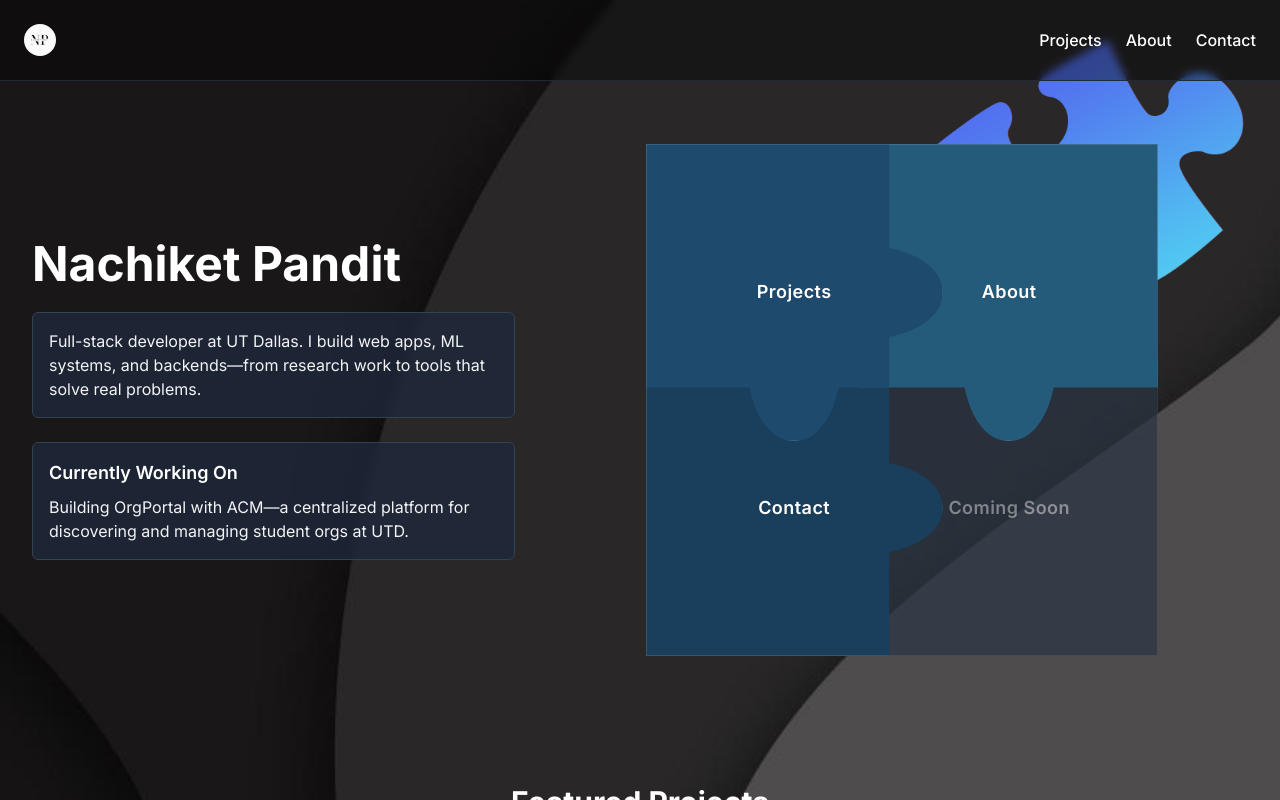
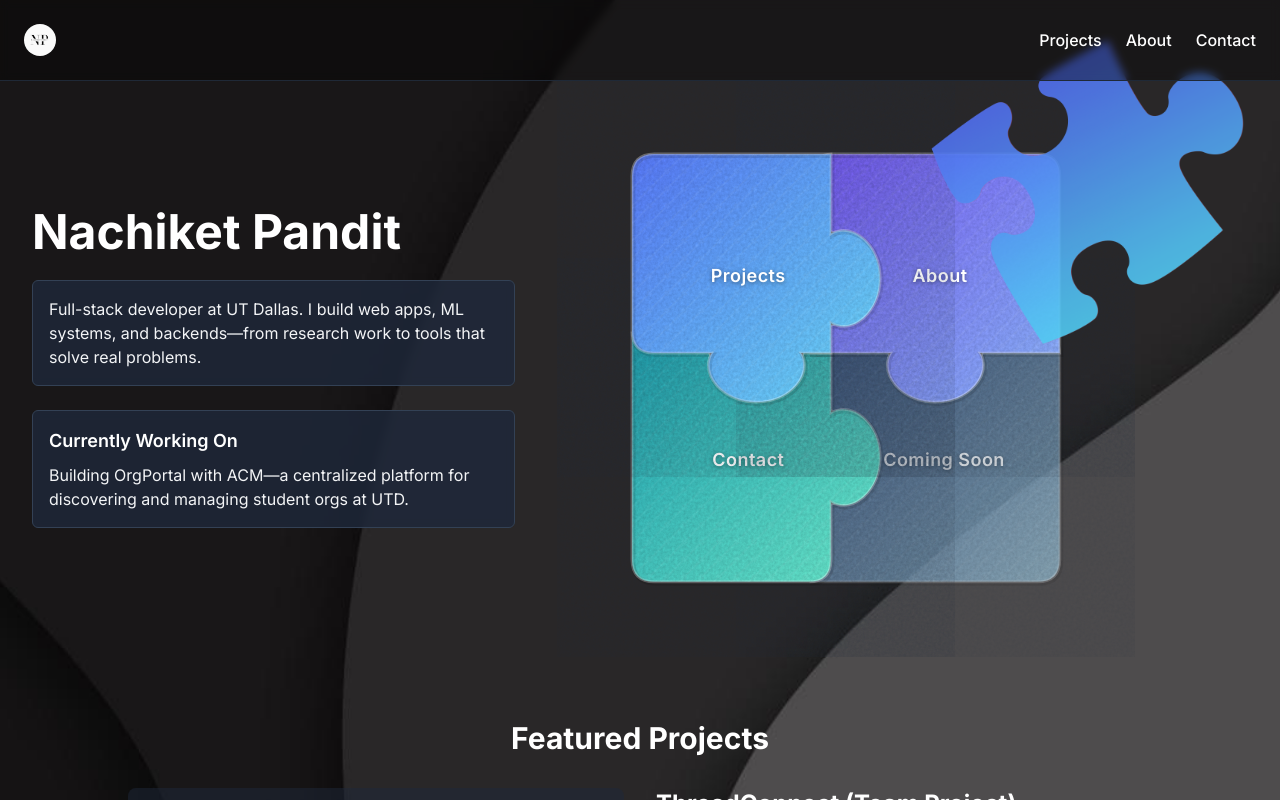
Before and after one commit to nachiketpandit101/portfolio, a Next.js app: page / in a window 1280 px wide. Shown: the top 800 px of the page. Built offline with nearby package versions, Linux system fonts and the light colour scheme.

Commit message:
rounded edges and add puzzle texture

```diff
--- a/src/app/globals.css
+++ b/src/app/globals.css
@@ -43,14 +43,17 @@ body {
 
 /* 2×2 interlocking puzzle board — pieces overlap so tabs seat into sockets */
 .puzzle-board {
-  --puzzle-overlap: 16%;
+  /* Slightly more overlap for fuller round knobs */
+  --puzzle-overlap: 20%;
   --puzzle-size: calc(50% + var(--puzzle-overlap) / 2);
+  overflow: visible;
 }
 
 .puzzle-slot {
   position: absolute;
   width: var(--puzzle-size);
   height: var(--puzzle-size);
+  overflow: visible;
 }
 
 .puzzle-slot-tl {
--- a/src/app/layout.tsx
+++ b/src/app/layout.tsx
@@ -41,24 +41,24 @@ export default function RootLayout({
 
           <main className="flex-grow relative overflow-hidden pt-24">
             {/* Bottom-left puzzle piece */}
-            <div className="absolute bottom-0 left-0 w-96 h-96 z-0">
+            <div className="absolute bottom-0 left-0 w-96 h-96 z-0 pointer-events-none">
               <Image
                 src="/images/puzzlepiece.png"
-                alt="Puzzle piece decoration"
+                alt=""
                 width={384}
                 height={384}
-                className="object-contain"
+                className="object-contain opacity-90"
               />
             </div>
 
-            {/* Top-right puzzle piece */}
-            <div className="absolute top-0 right-0 w-96 h-96 z-0">
+            {/* Top-right decorative piece — above page content, non-interactive */}
+            <div className="absolute top-0 right-0 w-80 h-80 md:w-96 md:h-96 z-20 pointer-events-none">
               <Image
                 src="/images/puzzlepiece.png"
-                alt="Puzzle piece decoration"
+                alt=""
                 width={384}
                 height={384}
-                className="object-contain"
+                className="object-contain opacity-90"
               />
             </div>
 
--- a/src/app/page.tsx
+++ b/src/app/page.tsx
@@ -128,7 +128,7 @@ export default function Home() {
           </div>
         </div>
 
-        <div className="md:col-span-7 flex justify-center md:justify-end">
+        <div className="md:col-span-7 flex justify-center md:justify-end md:pr-20 lg:pr-28">
           <HeroPuzzle />
         </div>
       </section>
--- a/src/components/HeroPuzzle.tsx
+++ b/src/components/HeroPuzzle.tsx
@@ -8,7 +8,7 @@ type PuzzleLink = {
   id: string;
   label: string;
   shape: PuzzleShape;
-  color: string;
+  gradient: string;
   sectionId?: string;
   disabled?: boolean;
   /** Initial scatter offset for the snap-in animation */
@@ -22,7 +22,8 @@ const PIECES: PuzzleLink[] = [
     id: "projects",
     label: "Projects",
     shape: "top-left",
-    color: "#1e4a6e",
+    // Periwinkle → cyan (matches puzzlepiece.png)
+    gradient: "linear-gradient(135deg, #5B7CFF 0%, #6EE3FF 100%)",
     sectionId: "projects-section",
     from: { x: -80, y: -60, rotate: -12 },
     className: "puzzle-slot puzzle-slot-tl",
@@ -31,7 +32,8 @@ const PIECES: PuzzleLink[] = [
     id: "about",
     label: "About",
     shape: "top-right",
-    color: "#245a7a",
+    // Violet → soft sky
+    gradient: "linear-gradient(135deg, #7B5CFF 0%, #8EB8FF 100%)",
     sectionId: "about-section",
     from: { x: 80, y: -60, rotate: 10 },
     className: "puzzle-slot puzzle-slot-tr",
@@ -40,7 +42,8 @@ const PIECES: PuzzleLink[] = [
     id: "contact",
     label: "Contact",
     shape: "bottom-left",
-    color: "#1a3f5c",
+    // Teal → aqua
+    gradient: "linear-gradient(135deg, #1FA8B8 0%, #6EF0D0 100%)",
     sectionId: "contact-section",
     from: { x: -80, y: 70, rotate: 8 },
     className: "puzzle-slot puzzle-slot-bl",
@@ -49,7 +52,8 @@ const PIECES: PuzzleLink[] = [
     id: "soon",
     label: "Coming Soon",
     shape: "bottom-right",
-    color: "#2a3544",
+    // Soft indigo → muted cyan
+    gradient: "linear-gradient(135deg, #4A6FA8 0%, #9BC4D8 100%)",
     disabled: true,
     from: { x: 80, y: 70, rotate: -8 },
     className: "puzzle-slot puzzle-slot-br",
@@ -83,7 +87,7 @@ export default function HeroPuzzle() {
 
   return (
     <motion.div
-      className="puzzle-board relative w-full max-w-lg mx-auto aspect-square"
+      className="puzzle-board relative w-full max-w-md mx-auto aspect-square"
       variants={containerVariants}
       initial="hidden"
       animate="show"
@@ -127,7 +131,7 @@ export default function HeroPuzzle() {
             <PuzzlePiece
               shape={piece.shape}
               label={piece.label}
-              color={piece.color}
+              gradient={piece.gradient}
               disabled={piece.disabled}
               onClick={
                 piece.sectionId
--- a/src/components/PuzzlePiece.tsx
+++ b/src/components/PuzzlePiece.tsx
@@ -11,39 +11,127 @@ export type PuzzleShape =
 type PuzzlePieceProps = {
   shape: PuzzleShape;
   label: string;
-  color?: string;
+  gradient?: string;
   disabled?: boolean;
   onClick?: () => void;
   className?: string;
   children?: ReactNode;
 };
 
+/**
+ * Classic jigsaw: narrow neck + round bulb (mushroom knob), not a parabola.
+ * viewBox padded so tabs (~102) aren’t clipped; sockets mirror knobs.
+ */
 const PATHS: Record<PuzzleShape, string> = {
-  // Flat top/left; tabs on right + bottom
-  "top-left":
-    "M 0,0 H 0.82 V 0.35 C 0.82,0.35 1,0.38 1,0.5 C 1,0.62 0.82,0.65 0.82,0.65 V 0.82 H 0.65 C 0.65,0.82 0.62,1 0.5,1 C 0.38,1 0.35,0.82 0.35,0.82 H 0 Z",
-  // Flat top/right; socket on left; tab on bottom
-  "top-right":
-    "M 0,0 H 1 V 0.82 H 0.65 C 0.65,0.82 0.62,1 0.5,1 C 0.38,1 0.35,0.82 0.35,0.82 H 0 V 0.65 C 0,0.65 0.18,0.62 0.18,0.5 C 0.18,0.38 0,0.35 0,0.35 Z",
-  // Flat bottom/left; socket on top; tab on right
-  "bottom-left":
-    "M 0,0 H 0.35 C 0.35,0 0.38,0.18 0.5,0.18 C 0.62,0.18 0.65,0 0.65,0 H 0.82 V 0.35 C 0.82,0.35 1,0.38 1,0.5 C 1,0.62 0.82,0.65 0.82,0.65 V 1 H 0 Z",
-  // Flat bottom/right; sockets on top + left
-  "bottom-right":
-    "M 0,0 H 0.35 C 0.35,0 0.38,0.18 0.5,0.18 C 0.62,0.18 0.65,0 0.65,0 H 1 V 1 H 0 V 0.65 C 0,0.65 0.18,0.62 0.18,0.5 C 0.18,0.38 0,0.35 0,0.35 Z",
+  // Outer top/left. Tabs right + bottom.
+  "top-left": [
+    "M 9,0",
+    "H 80",
+    "V 32",
+    "C 80,32 86,28 93,34",
+    "C 102,42 102,58 93,66",
+    "C 86,72 80,68 80,68",
+    "V 80",
+    "H 68",
+    "C 68,80 72,86 66,93",
+    "C 58,102 42,102 34,93",
+    "C 28,86 32,80 32,80",
+    "H 9",
+    "Q 0,80 0,71",
+    "V 9",
+    "Q 0,0 9,0",
+    "Z",
+  ].join(" "),
+
+  // Outer top/right. Socket left (mirror of right knob). Tab bottom.
+  "top-right": [
+    "M 9,0",
+    "H 91",
+    "Q 100,0 100,9",
+    "V 80",
+    "H 68",
+    "C 68,80 72,86 66,93",
+    "C 58,102 42,102 34,93",
+    "C 28,86 32,80 32,80",
+    "H 0",
+    "V 68",
+    "C 0,68 6,72 13,66",
+    "C 22,58 22,42 13,34",
+    "C 6,28 0,32 0,32",
+    "V 9",
+    "Q 0,0 9,0",
+    "Z",
+  ].join(" "),
+
+  // Outer bottom/left. Socket top (mirror of bottom knob). Tab right.
+  "bottom-left": [
+    "M 0,0",
+    "H 32",
+    "C 32,0 28,6 34,13",
+    "C 42,22 58,22 66,13",
+    "C 72,6 68,0 68,0",
+    "H 80",
+    "V 32",
+    "C 80,32 86,28 93,34",
+    "C 102,42 102,58 93,66",
+    "C 86,72 80,68 80,68",
+    "V 91",
+    "Q 80,100 71,100",
+    "H 9",
+    "Q 0,100 0,91",
+    "V 0",
+    "Z",
+  ].join(" "),
+
+  // Outer bottom/right. Sockets top + left.
+  "bottom-right": [
+    "M 0,0",
+    "H 32",
+    "C 32,0 28,6 34,13",
+    "C 42,22 58,22 66,13",
+    "C 72,6 68,0 68,0",
+    "H 91",
+    "Q 100,0 100,9",
+    "V 91",
+    "Q 100,100 91,100",
+    "H 0",
+    "V 68",
+    "C 0,68 6,72 13,66",
+    "C 22,58 22,42 13,34",
+    "C 6,28 0,32 0,32",
+    "V 0",
+    "Z",
+  ].join(" "),
 };
+
+const LABEL_OFFSET: Record<PuzzleShape, string> = {
+  "top-left": "translate(-8%, -8%)",
+  "top-right": "translate(6%, -8%)",
+  "bottom-left": "translate(-8%, 6%)",
+  "bottom-right": "translate(6%, 6%)",
+};
+
+function parseGradientColors(gradient: string): [string, string] {
+  const matches = gradient.match(/#[0-9A-Fa-f]{3,8}/g);
+  if (matches && matches.length >= 2) return [matches[0], matches[1]];
+  if (matches && matches.length === 1) return [matches[0], matches[0]];
+  return ["#6B8AFF", "#72E5FF"];
+}
 
 export default function PuzzlePiece({
   shape,
   label,
-  color = "#1e3a5f",
+  gradient = "linear-gradient(135deg, #6B8AFF 0%, #72E5FF 100%)",
   disabled = false,
   onClick,
   className = "",
   children,
 }: PuzzlePieceProps) {
-  const rawId = useId();
-  const clipId = `puzzle-clip-${shape}-${rawId.replace(/:/g, "")}`;
+  const rawId = useId().replace(/:/g, "");
+  const gradId = `pg-${rawId}`;
+  const noiseId = `pn-${rawId}`;
+  const fiberId = `pf-${rawId}`;
+  const [c0, c1] = parseGradientColors(gradient);
   const path = PATHS[shape];
 
   return (
@@ -53,8 +141,8 @@ export default function PuzzlePiece({
       onClick={onClick}
       aria-label={disabled ? `${label} (coming soon)` : `Go to ${label}`}
       className={[
-        "puzzle-piece relative w-full h-full",
-        "focus-visible:outline-none focus-visible:ring-2 focus-visible:ring-sky-400 focus-visible:ring-offset-2 focus-visible:ring-offset-slate-900",
+        "puzzle-piece relative w-full h-full overflow-visible",
+        "focus-visible:outline-none focus-visible:ring-2 focus-visible:ring-sky-300 focus-visible:ring-offset-2 focus-visible:ring-offset-slate-900",
         disabled
           ? "cursor-default"
           : "cursor-pointer hover:brightness-110 active:scale-[0.98] transition-[filter,transform] duration-200",
@@ -62,35 +150,104 @@ export default function PuzzlePiece({
       ].join(" ")}
     >
       <svg
-        className="absolute w-0 h-0 overflow-hidden"
+        className={[
+          "absolute inset-0 h-full w-full overflow-visible",
+          disabled ? "opacity-75" : "",
+        ].join(" ")}
+        viewBox="-4 -4 108 108"
+        preserveAspectRatio="none"
         aria-hidden
         focusable="false"
       >
         <defs>
-          <clipPath id={clipId} clipPathUnits="objectBoundingBox">
-            <path d={path} />
-          </clipPath>
+          <linearGradient id={gradId} x1="0%" y1="0%" x2="100%" y2="100%">
+            <stop offset="0%" stopColor={c0} />
+            <stop offset="100%" stopColor={c1} />
+          </linearGradient>
+
+          <filter
+            id={noiseId}
+            x="-30%"
+            y="-30%"
+            width="160%"
+            height="160%"
+            colorInterpolationFilters="sRGB"
+          >
+            <feTurbulence
+              type="fractalNoise"
+              baseFrequency="0.85"
+              numOctaves="4"
+              stitchTiles="stitch"
+              result="noise"
+            />
+            <feColorMatrix
+              type="matrix"
+              values="0 0 0 0 0.12
+                      0 0 0 0 0.16
+                      0 0 0 0 0.22
+                      0 0 0 0.5 0"
+              in="noise"
+            />
+          </filter>
+
+          <pattern
+            id={fiberId}
+            width="7"
+            height="7"
+            patternUnits="userSpaceOnUse"
+          >
+            <path
+              d="M0 7 L7 0 M-1 2 L2 -1 M5 8 L8 5"
+              stroke="rgba(255,255,255,0.16)"
+              strokeWidth="0.55"
+              fill="none"
+            />
+            <circle cx="1.5" cy="4.5" r="0.4" fill="rgba(0,0,0,0.14)" />
+            <circle cx="5" cy="2" r="0.3" fill="rgba(255,255,255,0.12)" />
+          </pattern>
         </defs>
+
+        <path d={path} fill={`url(#${gradId})`} />
+        <path
+          d={path}
+          fill={`url(#${fiberId})`}
+          style={{ mixBlendMode: "soft-light" }}
+          opacity={0.9}
+        />
+        <path
+          d={path}
+          filter={`url(#${noiseId})`}
+          style={{ mixBlendMode: "multiply" }}
+          opacity={0.4}
+        />
+        <path
+          d={path}
+          fill="none"
+          stroke="rgba(255,255,255,0.3)"
+          strokeWidth={1.1}
+        />
+        <path
+          d={path}
+          fill="none"
+          stroke="rgba(0,0,0,0.25)"
+          strokeWidth={1.8}
+          opacity={0.45}
+          transform="translate(0.5 0.7)"
+        />
       </svg>
 
       <span
-        className={[
-          "absolute inset-0 flex items-center justify-center",
-          "shadow-[inset_0_0_0_1px_rgba(255,255,255,0.12)]",
-          disabled ? "opacity-70" : "",
-        ].join(" ")}
-        style={{
-          clipPath: `url(#${clipId})`,
-          WebkitClipPath: `url(#${clipId})`,
-          backgroundColor: color,
-        }}
+        className="pointer-events-none absolute inset-0 flex items-center justify-center"
+        aria-hidden
       >
         <span
           className={[
-            "relative z-10 px-3 text-center font-semibold tracking-wide",
-            "text-sm sm:text-base md:text-lg drop-shadow-sm select-none",
-            disabled ? "text-white/60" : "text-white",
+            "px-3 text-center font-semibold tracking-wide",
+            "text-sm sm:text-base md:text-lg select-none",
+            "text-white drop-shadow-[0_1px_2px_rgba(0,0,0,0.45)]",
+            disabled ? "text-white/80" : "",
           ].join(" ")}
+          style={{ transform: LABEL_OFFSET[shape] }}
         >
           {children ?? label}
         </span>
```
